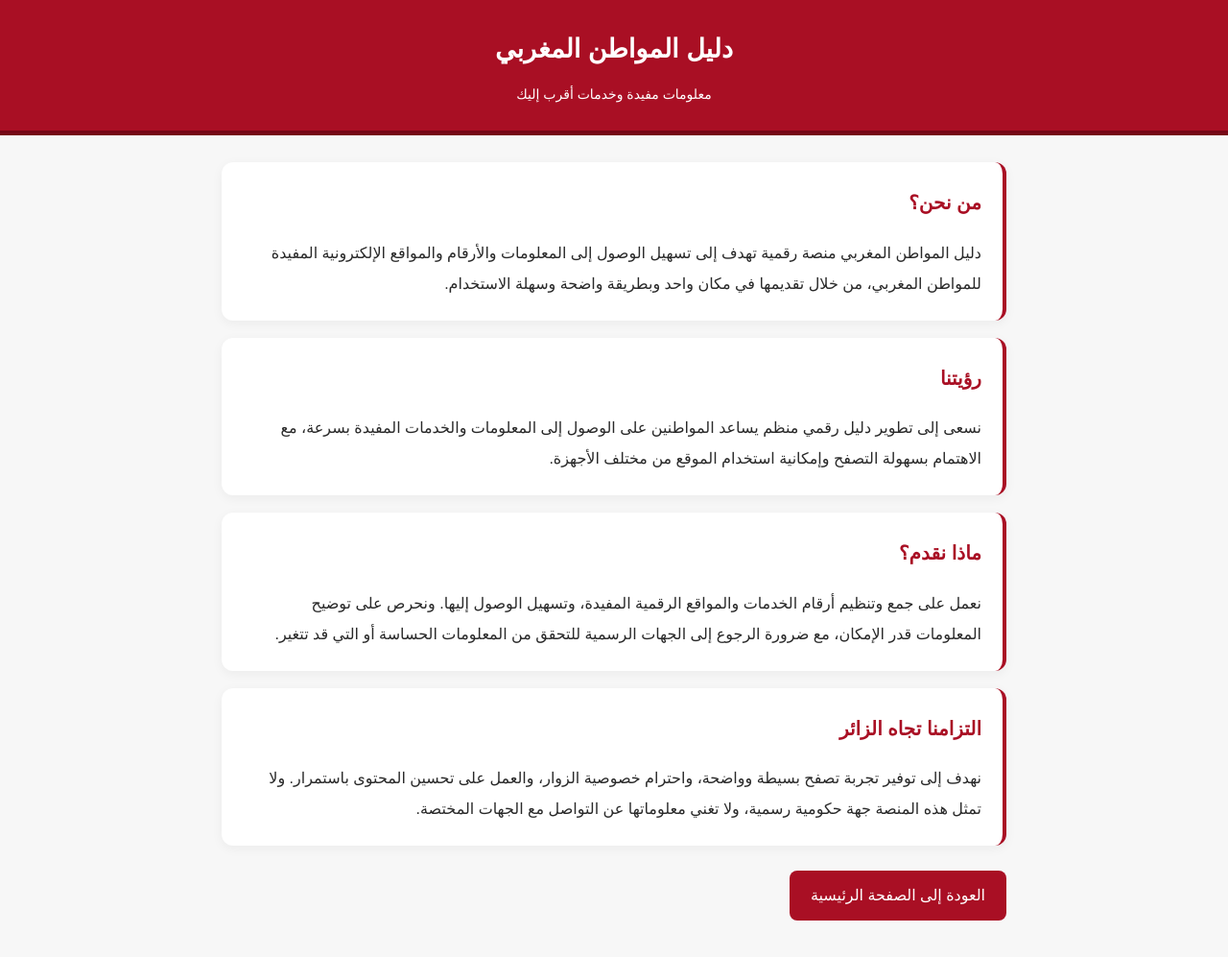
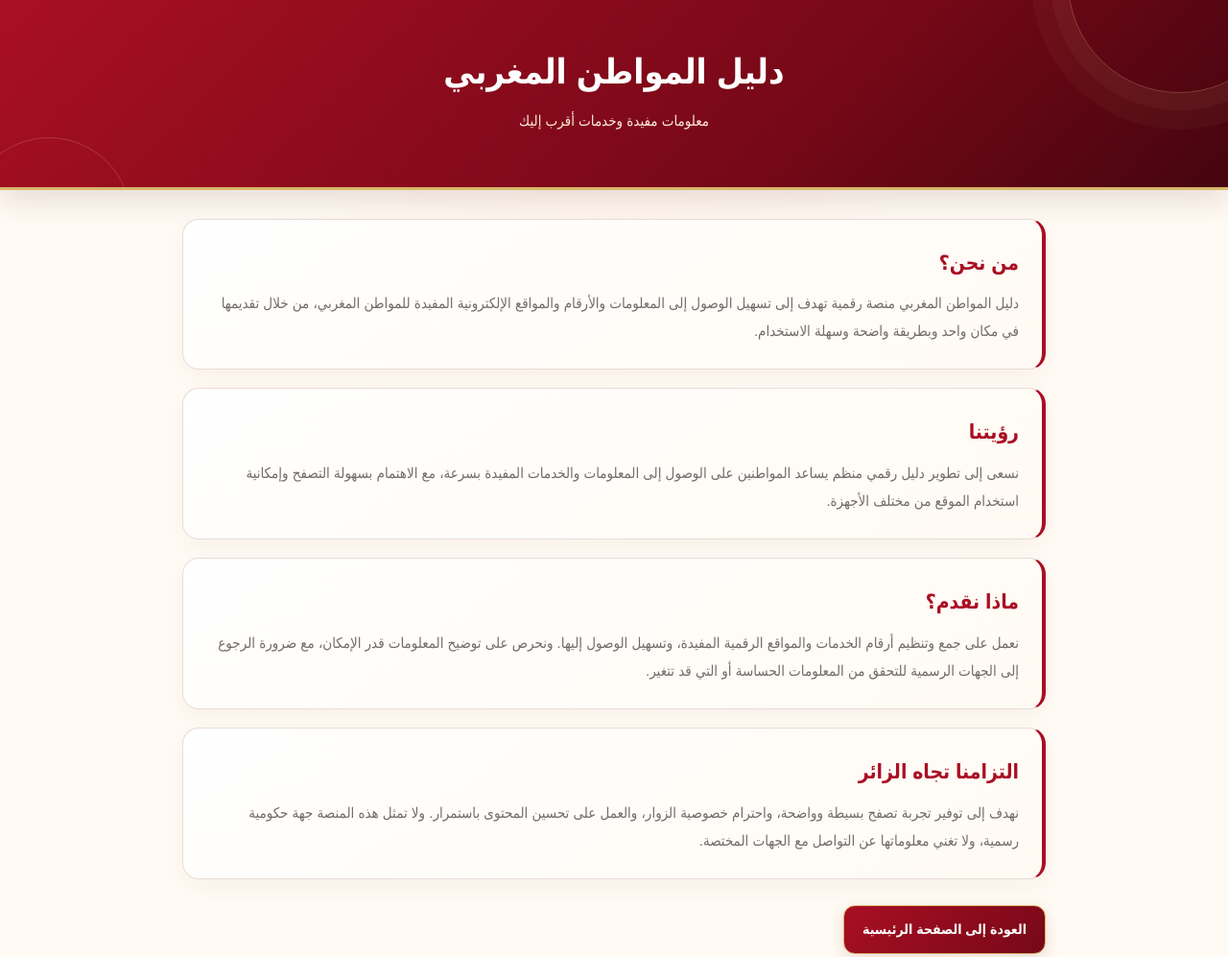
Before and after one commit to topmarkte/daleel-almuwatin, a plain HTML site: page about.html in a window 1280 px wide. Shown: the top 997 px of the page at 96% size. Drawn offline with Linux system fonts and the light colour scheme.

Commit message:
Update about.html

```diff
--- a/about.html
+++ b/about.html
@@ -7,63 +7,164 @@
   <meta name="description" content="تعرف على دليل المواطن المغربي وأهدافه في تسهيل الوصول إلى المعلومات والخدمات المفيدة.">
   <title>من نحن | دليل المواطن المغربي</title>
   <style>
-    * { box-sizing: border-box; }
+    * {
+      box-sizing: border-box;
+    }
+
+    :root {
+      --red: #a90f24;
+      --dark-red: #760817;
+      --deep-red: #45050f;
+      --gold: #d8b66b;
+      --gold-light: #ffe7a3;
+      --cream: #fffaf3;
+      --text: #292323;
+      --muted: #746b6b;
+      --border: #eadbd8;
+    }
+
     body {
       margin: 0;
-      font-family: Arial, sans-serif;
-      background: #f7f7f7;
-      color: #292929;
-      line-height: 2;
+      font-family: Arial, Tahoma, sans-serif;
+      background:
+        radial-gradient(circle at top, #fff0e9 0, transparent 360px),
+        var(--cream);
+      color: var(--text);
+      line-height: 1.9;
     }
+
+    a {
+      text-decoration: none;
+    }
+
     header {
-      background: #a90f24;
+      position: relative;
+      overflow: hidden;
+      padding: 48px 18px 54px;
+      text-align: center;
+      color: #fff;
+      background: linear-gradient(135deg, var(--red), var(--dark-red) 65%, var(--deep-red));
+      border-bottom: 3px solid var(--gold);
+      box-shadow: 0 10px 30px #45050f20;
+    }
+
+    header::before {
+      content: "";
+      position: absolute;
+      width: 230px;
+      height: 230px;
+      border: 1px solid #ffe7a340;
+      border-radius: 50%;
+      top: -135px;
+      right: -65px;
+      box-shadow: 0 0 0 18px #ffe7a30a, 0 0 0 38px #ffe7a308;
+    }
+
+    header::after {
+      content: "";
+      position: absolute;
+      width: 170px;
+      height: 170px;
+      border: 1px solid #ffe7a330;
+      border-radius: 50%;
+      bottom: -120px;
+      left: -35px;
+    }
+
+    header h1 {
+      position: relative;
+      margin: 0;
+      font-size: clamp(26px, 5vw, 36px);
+      line-height: 1.5;
+    }
+
+    header p {
+      position: relative;
+      margin: 10px auto 0;
+      max-width: 600px;
+      color: #ffeadb;
+      font-size: 15px;
+    }
+
+    main {
+      width: min(900px, 92%);
+      margin: 30px auto;
+    }
+
+    section {
+      position: relative;
+      overflow: hidden;
+      background: linear-gradient(145deg, #fff, #fffaf3);
+      padding: 25px 24px;
+      margin-bottom: 19px;
+      border: 1px solid var(--border);
+      border-right: 4px solid var(--red);
+      border-radius: 17px;
+      box-shadow: 0 8px 24px #45050f0a;
+      transition: transform .2s, box-shadow .2s;
+    }
+
+    section:hover {
+      transform: translateY(-2px);
+      box-shadow: 0 12px 28px #45050f12;
+    }
+
+    h2 {
+      color: var(--red);
+      font-size: 21px;
+      margin: 0 0 9px;
+    }
+
+    section p {
+      margin: 0;
+      color: var(--muted);
+      font-size: 15px;
+    }
+
+    .back {
+      display: inline-flex;
+      align-items: center;
+      justify-content: center;
+      gap: 8px;
+      background: linear-gradient(135deg, var(--red), var(--dark-red));
       color: white;
-      padding: 24px 16px;
+      border: 1px solid var(--gold);
+      padding: 11px 19px;
+      border-radius: 12px;
+      margin: 8px 0 25px;
+      font-size: 14px;
+      font-weight: bold;
+      box-shadow: 0 5px 15px #76081720;
+      transition: transform .2s, box-shadow .2s;
+    }
+
+    .back:hover {
+      transform: translateY(-2px);
+      box-shadow: 0 8px 20px #76081730;
+    }
+
+    footer {
+      background: linear-gradient(135deg, var(--dark-red), var(--deep-red));
+      color: #ffeadb;
       text-align: center;
-      border-bottom: 5px solid #760817;
+      padding: 22px 12px;
+      border-top: 2px solid var(--gold);
+      font-size: 13px;
     }
-    header h1 {
-      margin: 0;
-      font-size: 27px;
-    }
-    header p {
-      margin: 6px 0 0;
-      font-size: 14px;
-    }
-    main {
-      max-width: 850px;
-      margin: 28px auto;
-      padding: 0 16px;
-    }
-    section {
-      background: white;
-      padding: 22px;
-      margin-bottom: 18px;
-      border-radius: 12px;
-      border-right: 4px solid #a90f24;
-      box-shadow: 0 3px 12px rgba(0,0,0,.05);
-    }
-    h2 {
-      color: #a90f24;
-      font-size: 20px;
-      margin-top: 0;
-    }
-    p { margin-bottom: 0; }
-    .back {
-      display: inline-block;
-      background: #a90f24;
-      color: white;
-      text-decoration: none;
-      padding: 10px 22px;
-      border-radius: 8px;
-      margin: 8px 0 25px;
-    }
-    footer {
-      background: #760817;
-      color: white;
-      text-align: center;
-      padding: 18px 12px;
-      font-size: 13px;
+
+    @media (max-width: 560px) {
+      header {
+        padding: 38px 16px 44px;
+      }
+
+      main {
+        width: 92%;
+        margin-top: 22px;
+      }
+
+      section {
+        padding: 20px 17px;
+      }
     }
   </style>
 </head>
```
